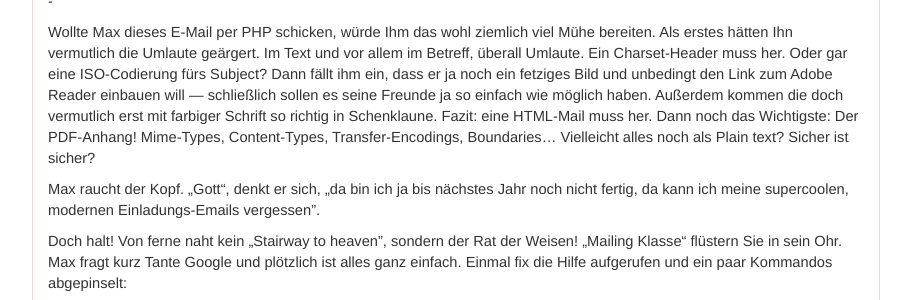
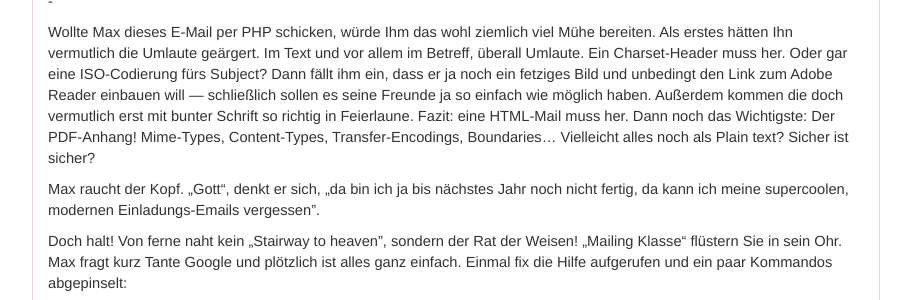
Before and after one commit to php-de/php-de.github.io, a Jekyll site: the page built from email/email-class.md, in a window 1280 px wide and 900 px high, scrolled down 533 px. Shown: the part 236-536 px from the top of the window, without its empty margins (38-949 px from the left). Built offline with Jekyll 4.4.1, drawn with Linux system fonts in a browser that asks for light colours.

Commit message:
Update email-class.md

```diff
--- a/email/email-class.md
+++ b/email/email-class.md
@@ -50,7 +50,7 @@ entry-type: in-progress
 
 -
 
-Wollte Max dieses E-Mail per PHP schicken, würde Ihm das wohl ziemlich viel Mühe bereiten. Als erstes hätten Ihn vermutlich die Umlaute geärgert. Im Text und vor allem im Betreff, überall Umlaute. Ein Charset-Header muss her. Oder gar eine ISO-Codierung fürs Subject? Dann fällt ihm ein, dass er ja noch ein fetziges Bild und unbedingt den Link zum Adobe Reader einbauen will ― schließlich sollen es seine Freunde ja so einfach wie möglich haben. Außerdem kommen die  doch vermutlich erst mit farbiger Schrift so richtig in Schenklaune. Fazit: eine HTML-Mail muss her. Dann noch das Wichtigste: Der PDF-Anhang!
+Wollte Max dieses E-Mail per PHP schicken, würde Ihm das wohl ziemlich viel Mühe bereiten. Als erstes hätten Ihn vermutlich die Umlaute geärgert. Im Text und vor allem im Betreff, überall Umlaute. Ein Charset-Header muss her. Oder gar eine ISO-Codierung fürs Subject? Dann fällt ihm ein, dass er ja noch ein fetziges Bild und unbedingt den Link zum Adobe Reader einbauen will ― schließlich sollen es seine Freunde ja so einfach wie möglich haben. Außerdem kommen die  doch vermutlich erst mit bunter Schrift so richtig in Feierlaune. Fazit: eine HTML-Mail muss her. Dann noch das Wichtigste: Der PDF-Anhang!
 Mime-Types, Content-Types, Transfer-Encodings, Boundaries… Vielleicht alles noch als Plain text? Sicher ist sicher?
 
 Max raucht der Kopf. „Gott“, denkt er sich, „da bin ich ja bis nächstes Jahr noch nicht fertig, da kann ich meine supercoolen, modernen Einladungs-Emails vergessen".
```
